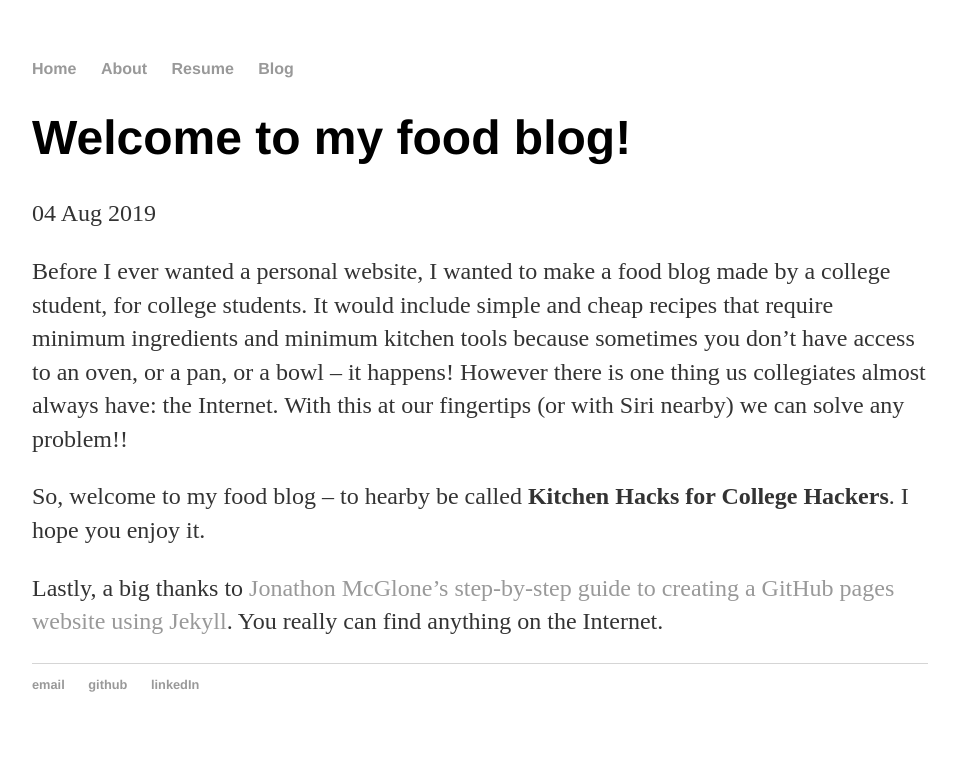
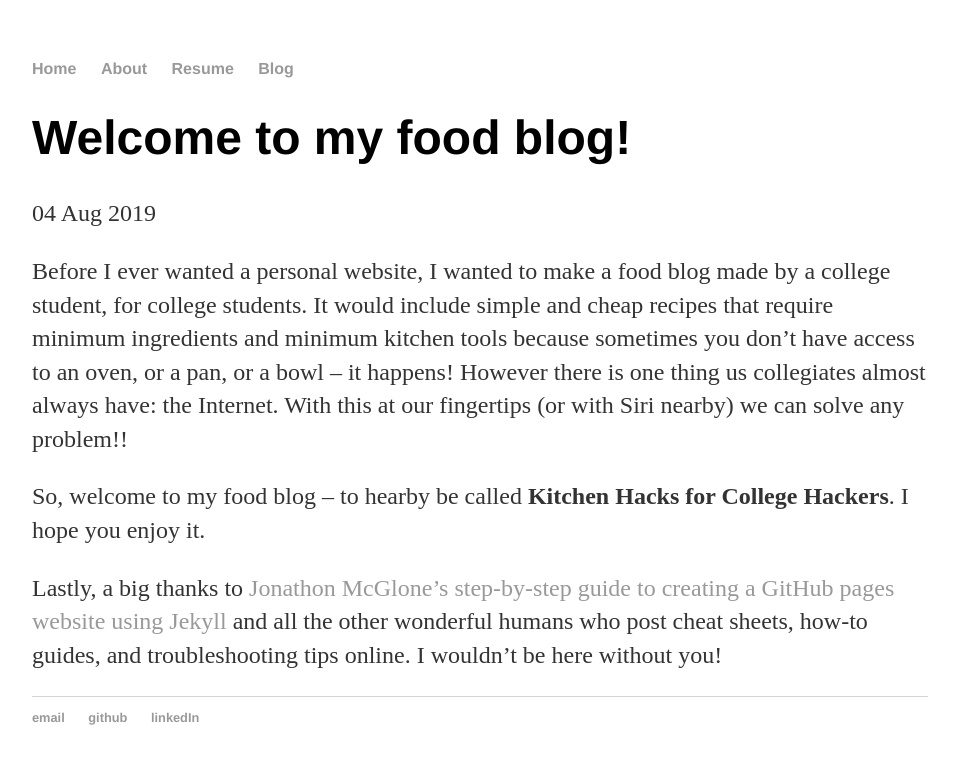
Before and after one commit to bmcgovern007/bmcgovern007.github.io, a Jekyll site: the page built from _posts/2019-08-04-brianna-mcgovern-site-launched.md, in a window 1280 px wide. Shown: the top 764 px of the page, without its empty margins (160-1119 px from the left). Built offline with Jekyll 4.4.1, drawn with Linux system fonts in a browser that asks for light colours.

Commit message:
update-post-1

```diff
--- a/_posts/2019-08-04-brianna-mcgovern-site-launched.md
+++ b/_posts/2019-08-04-brianna-mcgovern-site-launched.md
@@ -8,4 +8,4 @@ Before I ever wanted a personal website, I wanted to make a food blog made by a
 
 So, welcome to my food blog -- to hearby be called **Kitchen Hacks for College Hackers**. I hope you enjoy it.
 
-Lastly, a big thanks to [Jonathon McGlone's step-by-step guide to creating a GitHub pages website using Jekyll](http://jmcglone.com/guides/github-pages/). You really can find anything on the Internet.
+Lastly, a big thanks to [Jonathon McGlone's step-by-step guide to creating a GitHub pages website using Jekyll](http://jmcglone.com/guides/github-pages/) and all the other wonderful humans who post cheat sheets, how-to guides, and troubleshooting tips online. I wouldn't be here without you!
```
